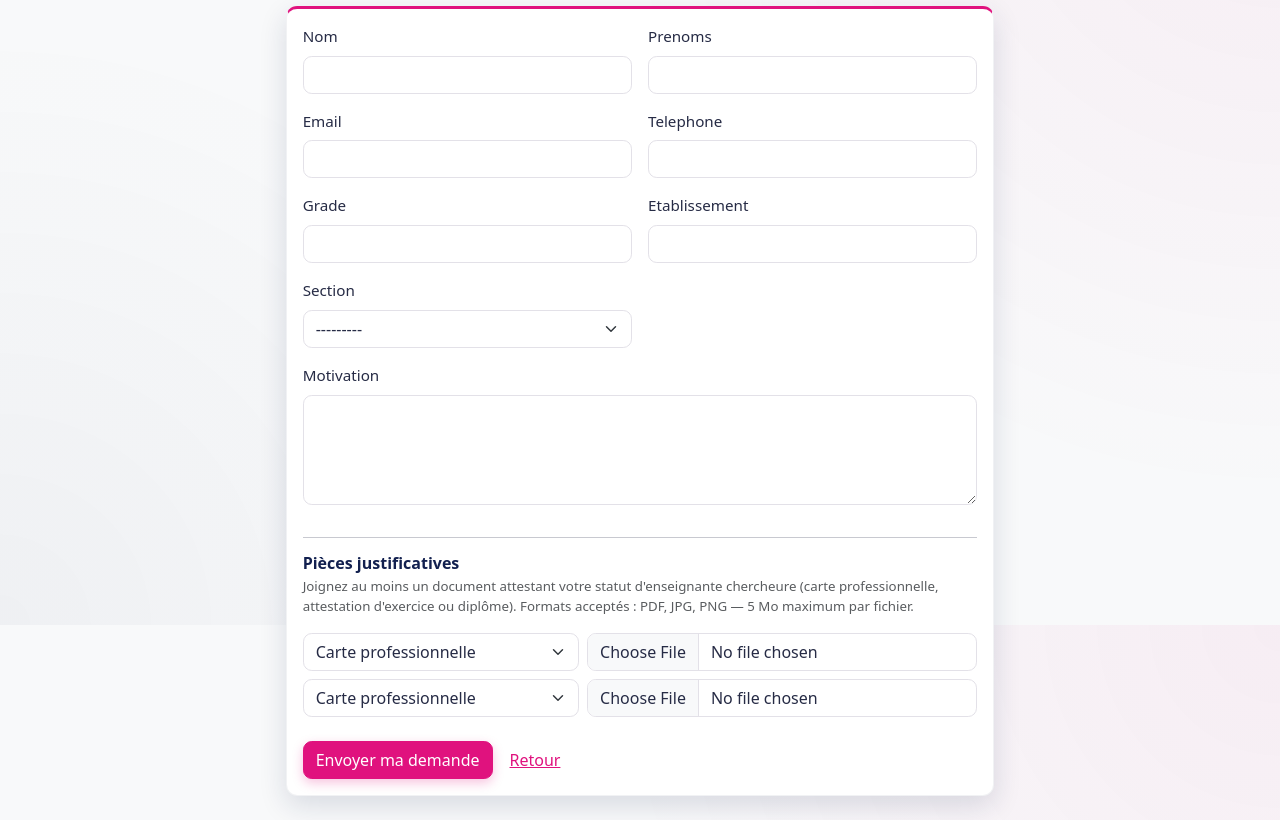
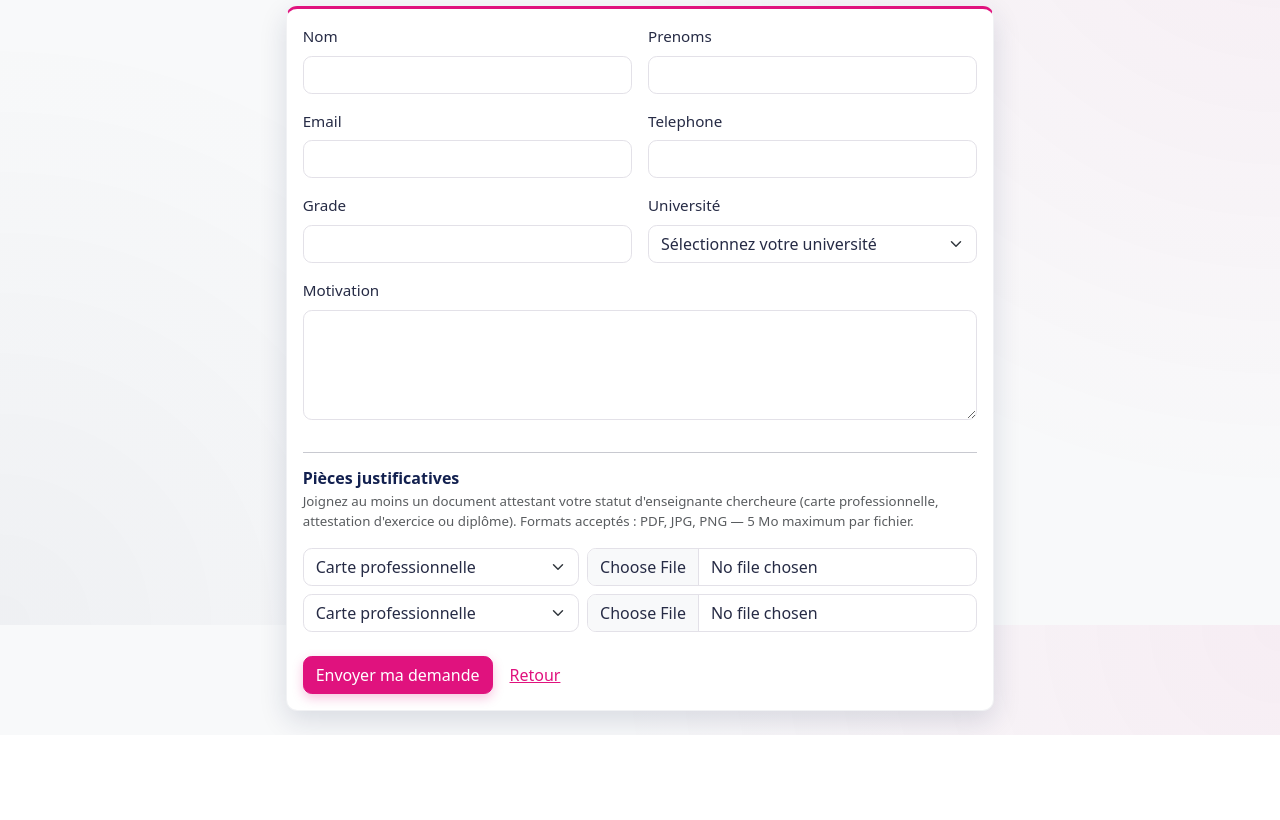
Before and after one commit to AlphaBeta-01/afemc-ci-prototype, a Django app: page /adhesions/demande/ in a window 1280 px wide. Shown: the part 175-995 px from the top of the page. After the commit the page ends 910 px from the top, so only its background shows below. Run offline with Django 5.2, Linux system fonts and the light colour scheme; data that the repository does not hold is empty; some libraries are stand-ins or nearby versions.

Commit message:
Retire Infos_Requises du processus d'adhésion, université détermine la section
1. Le processus n'autorise plus la transition En examen -> Informations
   requises (retirée à la demande de la Présidente/Secrétaire générale) :
   depuis En examen, seules Validée ou Rejetée sont désormais proposées.
   La transition INFOS_REQUISES -> {EN_EXAMEN, REJETEE} reste définie
   uniquement pour ne pas bloquer une demande déjà dans cet état avant ce
   changement. Le menu de décision affiche maintenant le libellé lisible
   du statut (ex. « Validée ») au lieu du code brut (« VALIDEE »).

2. Le formulaire public de demande d'adhésion n'a plus de champ
   « Établissement » saisi à la main : la candidate choisit son université
   dans une liste (dérivée des sections actives), qui détermine
   directement sa section — ex. « Université Félix Houphouët-Boigny de
   Cocody » = section Cocody. Élimine toute incohérence possible entre
   l'établissement déclaré et la section choisie. Les données de
   démonstration sont ajustées : ABJ et COC portaient jusqu'ici le même
   nom d'université, rendant le nouveau menu ambigu.

225 tests (224 + 1 nouveau), tous au vert.

```diff
--- a/afemc_ci/apps/adhesions/forms.py
+++ b/afemc_ci/apps/adhesions/forms.py
@@ -1,27 +1,50 @@
 from django import forms
 from django.conf import settings
 from django.core.validators import FileExtensionValidator
+
+from apps.sections.models import Section
 
 from .models import EXTENSIONS_AUTORISEES, DemandeAdhesion, PieceJustificative
 
 CLASSE = {'class': 'form-control'}
 
 
+class ChampUniversite(forms.ModelChoiceField):
+    """Affiche l'université de chaque section plutôt que son libellé
+    administratif — la candidate choisit son université, pas une section."""
+
+    def label_from_instance(self, section):
+        return section.etablissement or section.libelle
+
+
 class FormulaireDemande(forms.ModelForm):
+    # Une seule sélection détermine à la fois l'université et la section
+    # (ex. « Université Félix Houphouët-Boigny de Cocody » = section
+    # Cocody) : plus de champ « établissement » saisi à la main, et donc
+    # plus d'incohérence possible entre les deux — voir `save()` ci-dessous.
+    section = ChampUniversite(
+        queryset=Section.objects.filter(active=True).order_by('etablissement'),
+        label='Université', empty_label='Sélectionnez votre université',
+        widget=forms.Select(attrs={'class': 'form-select'}))
+
     class Meta:
         model = DemandeAdhesion
-        fields = ['nom', 'prenoms', 'email', 'telephone', 'grade',
-                  'etablissement', 'section', 'motivation']
+        fields = ['nom', 'prenoms', 'email', 'telephone', 'grade', 'section', 'motivation']
         widgets = {
             'nom': forms.TextInput(attrs=CLASSE),
             'prenoms': forms.TextInput(attrs=CLASSE),
             'email': forms.EmailInput(attrs=CLASSE),
             'telephone': forms.TextInput(attrs=CLASSE),
             'grade': forms.TextInput(attrs=CLASSE),
-            'etablissement': forms.TextInput(attrs=CLASSE),
-            'section': forms.Select(attrs={'class': 'form-select'}),
             'motivation': forms.Textarea(attrs={**CLASSE, 'rows': 4}),
         }
+
+    def save(self, commit=True):
+        demande = super().save(commit=False)
+        demande.etablissement = demande.section.etablissement
+        if commit:
+            demande.save()
+        return demande
 
 
 class FormulairePieceJustificative(forms.Form):
--- a/afemc_ci/apps/adhesions/services.py
+++ b/afemc_ci/apps/adhesions/services.py
@@ -15,7 +15,11 @@ S = DemandeAdhesion.Statut
 
 TRANSITIONS = {
     S.EN_ATTENTE: {S.EN_EXAMEN, S.REJETEE},
-    S.EN_EXAMEN: {S.VALIDEE, S.REJETEE, S.INFOS_REQUISES},
+    S.EN_EXAMEN: {S.VALIDEE, S.REJETEE},
+    # INFOS_REQUISES n'est plus proposé pour une nouvelle demande (retiré du
+    # processus à la demande de la Présidente/Secrétaire générale) — cette
+    # ligne reste uniquement pour qu'une demande déjà dans cet état avant ce
+    # changement ne se retrouve pas bloquée sans transition possible.
     S.INFOS_REQUISES: {S.EN_EXAMEN, S.REJETEE},
     S.VALIDEE: set(),      # état terminal
     S.REJETEE: set(),      # état terminal
--- a/afemc_ci/apps/core/management/commands/charger_donnees_demo.py
+++ b/afemc_ci/apps/core/management/commands/charger_donnees_demo.py
@@ -16,8 +16,8 @@ from apps.membres.models import Membre
 from apps.sections.models import Section
 
 SECTIONS = [
-    ('ABJ', 'Section d\'Abidjan', 'Abidjan', 'Université Félix Houphouët-Boigny'),
-    ('COC', 'Section de Cocody', 'Abidjan', 'Université Félix Houphouët-Boigny'),
+    ('ABJ', 'Section d\'Abidjan', 'Abidjan', 'Université Félix Houphouët-Boigny (site principal)'),
+    ('COC', 'Section de Cocody', 'Abidjan', 'Université Félix Houphouët-Boigny de Cocody'),
     ('ABO', 'Section d\'Abobo-Adjamé', 'Abidjan', 'Université Nangui Abrogoua'),
     ('BKE', 'Section de Bouaké', 'Bouaké', 'Université Alassane Ouattara'),
     ('KRG', 'Section de Korhogo', 'Korhogo', 'Université Peleforo Gon Coulibaly'),
--- a/afemc_ci/templates/adhesions/traiter.html
+++ b/afemc_ci/templates/adhesions/traiter.html
@@ -40,7 +40,7 @@
             <label class="form-label">Décision</label>
             <select name="statut" class="form-select">
               {% for statut in transitions %}
-                <option value="{{ statut }}">{{ statut }}</option>
+                <option value="{{ statut }}">{{ statut.label }}</option>
               {% endfor %}
             </select>
             <div class="form-text">
@@ -48,7 +48,7 @@
             </div>
           </div>
           <div class="mb-3">
-            <label class="form-label">Motif (en cas de rejet ou de demande d'informations)</label>
+            <label class="form-label">Motif (en cas de rejet)</label>
             <textarea name="motif" rows="3" class="form-control"></textarea>
           </div>
           <button class="btn btn-primary">Valider la décision</button>
```
Also changed, not shown: afemc_ci/apps/adhesions/tests/test_adhesion.py (+16 -6 lines).
